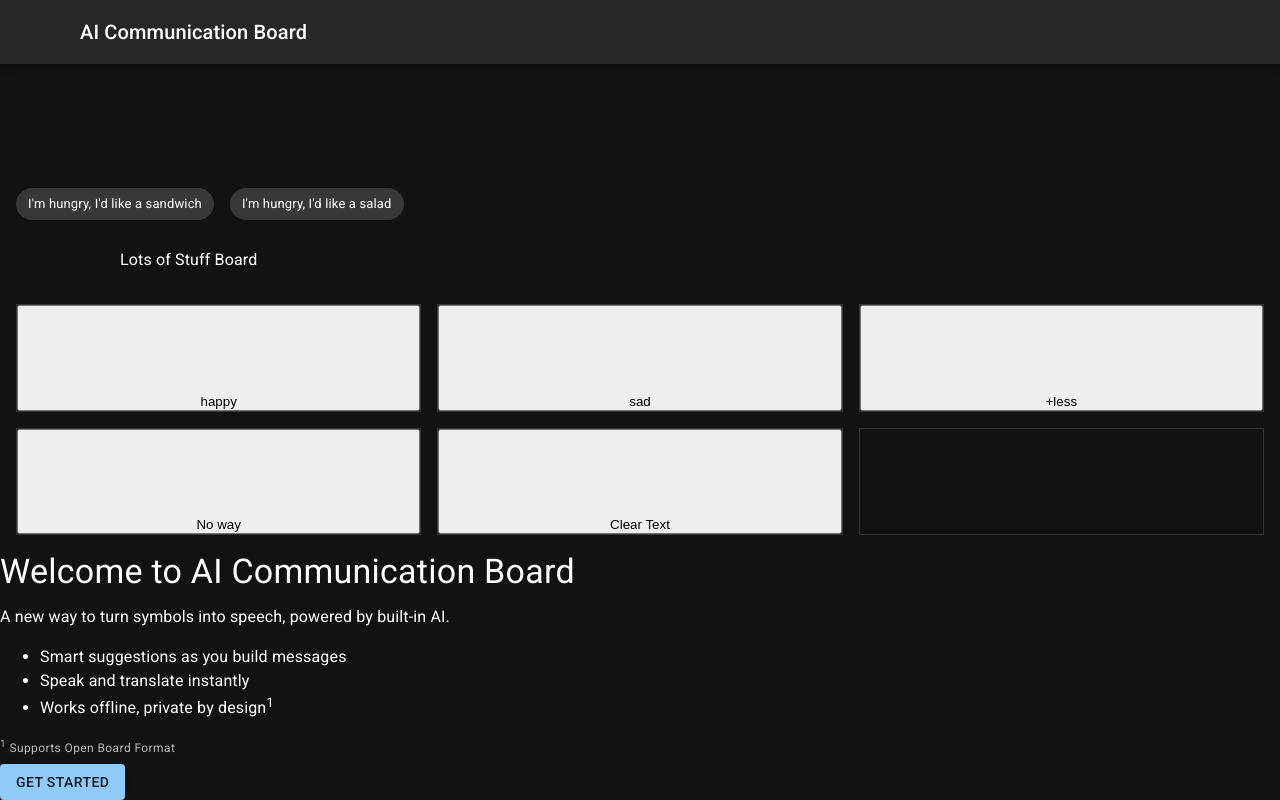
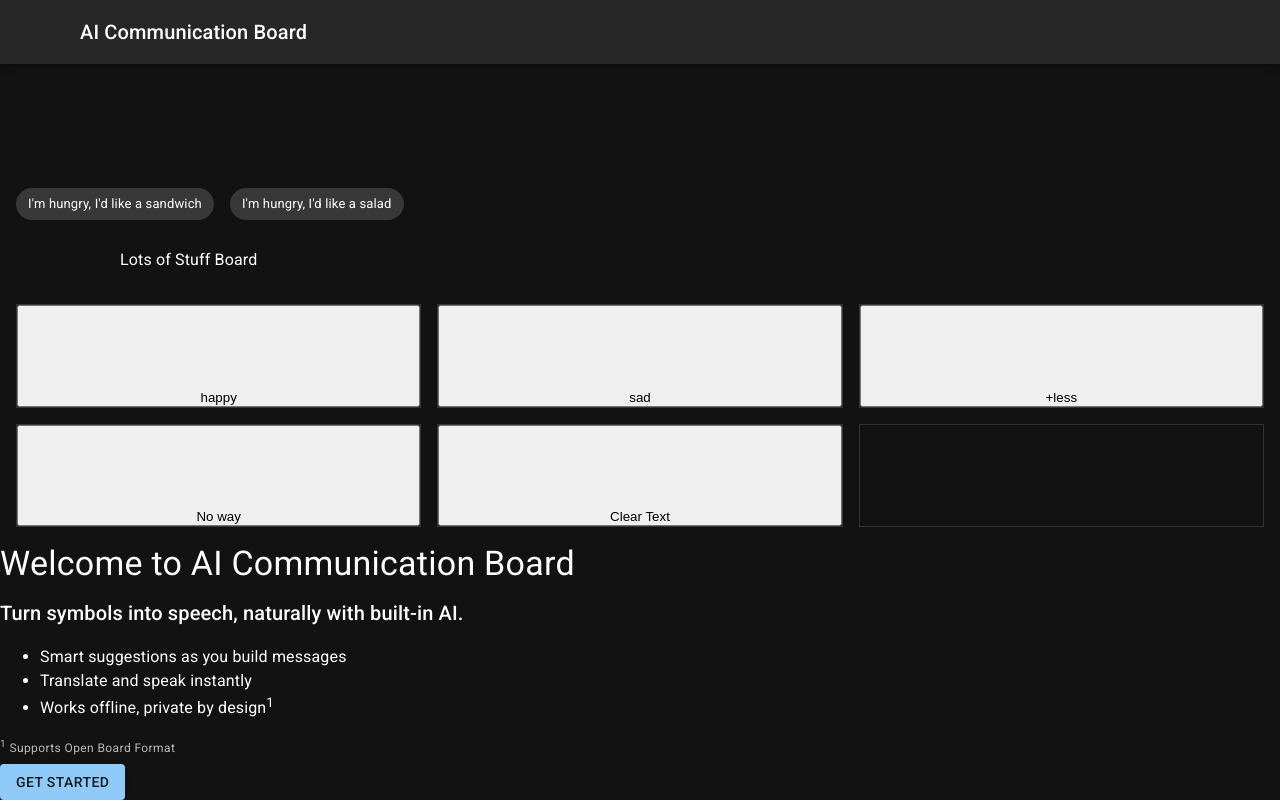
Before and after one commit to shayc/ai-communication-board, a React (Vite) app: page / in a window 1280 px wide. Built offline with nearby package versions, Linux system fonts and the light colour scheme; some icons are missing.

Commit message:
feat: refine WelcomeDialog messaging for clarity and consistency

```diff
--- a/src/components/WelcomeDialog/WelcomeDialog.tsx
+++ b/src/components/WelcomeDialog/WelcomeDialog.tsx
@@ -8,13 +8,13 @@ export function WelcomeDialog() {
         Welcome to AI Communication Board
       </Typography>
 
-      <Typography variant="body1" gutterBottom>
-        A new way to turn symbols into speech, powered by built-in AI.
+      <Typography variant="h6" gutterBottom>
+        Turn symbols into speech, naturally with built-in AI.
       </Typography>
 
       <ul>
         <li>Smart suggestions as you build messages</li>
-        <li>Speak and translate instantly</li>
+        <li>Translate and speak instantly</li>
         <li>
           Works offline, private by design<sup>1</sup>
         </li>
```
